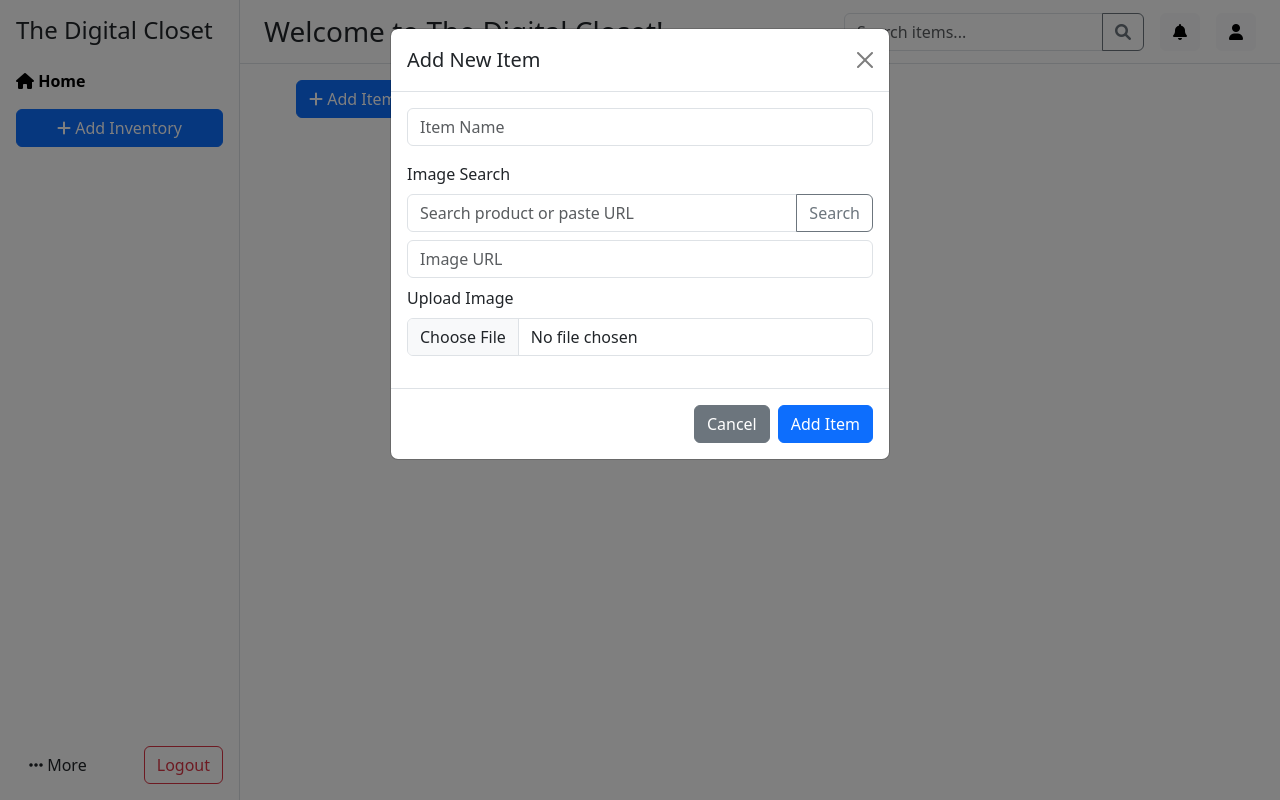
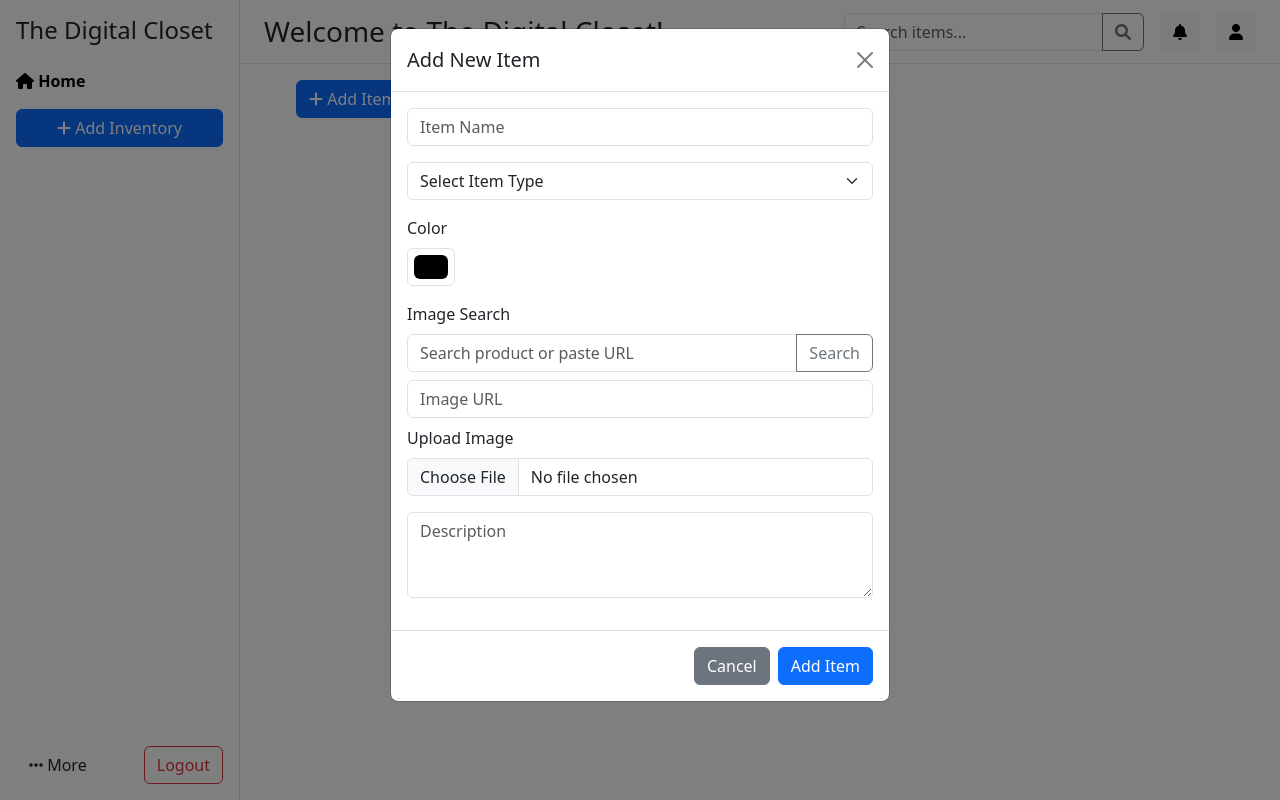
Before and after one commit to FredDan05/Final-Project, a Flask app: page /inventory/1 in a window 1280 px wide, after a click on "Add Item". Run offline with Flask 3, Linux system fonts and the light colour scheme; the visitor is signed in with stand-in values (Sample User, id 1); data that the repository does not hold is empty; some libraries are stand-ins or nearby versions.

Commit message:
Enhance inventory view with complete form fields and image handling

```diff
--- a/templates/inventory/view.html
+++ b/templates/inventory/view.html
@@ -58,7 +58,41 @@
                     </div>
                     <form action="/inventory/{{ inventory.id }}/edit_item/{{ item.id }}" method="post" enctype="multipart/form-data">
                         <div class="modal-body">
-                            <!-- [Previous form fields remain the same] -->
+                            <div class="mb-3">
+                                <input type="text" class="form-control" name="name" placeholder="Item Name" value="{{ item.name }}" required>
+                            </div>
+                            <div class="mb-3">
+                                <select class="form-select itemType" name="type" required onchange="updateSubtypes(this)">
+                                    <option value="shirt" {% if item.type == 'shirt' %}selected{% endif %}>Shirt</option>
+                                    <option value="pants" {% if item.type == 'pants' %}selected{% endif %}>Pants</option>
+                                    <option value="socks" {% if item.type == 'socks' %}selected{% endif %}>Socks</option>
+                                    <option value="shoes" {% if item.type == 'shoes' %}selected{% endif %}>Shoes</option>
+                                    <option value="accessory" {% if item.type == 'accessory' %}selected{% endif %}>Accessory</option>
+                                </select>
+                            </div>
+                            <div class="mb-3 subtypeContainer" style="display: none;">
+                                <select class="form-select itemSubtype" name="subtype">
+                                    <!-- Options will be populated by JavaScript -->
+                                </select>
+                            </div>
+                            <div class="mb-3">
+                                <label for="colorPicker{{ item.id }}" class="form-label">Color</label>
+                                <input type="color" class="form-control form-control-color" id="colorPicker{{ item.id }}" name="color" value="{{ item.color }}" required>
+                            </div>
+                            <div class="mb-3">
+                                <label class="form-label">Image Search</label>
+                                <div class="input-group mb-2">
+                                    <input type="text" class="form-control" id="searchInput{{ item.id }}" placeholder="Search product or paste URL">
+                                    <button type="button" class="btn btn-outline-secondary" onclick="searchImages('{{ item.id }}')">Search</button>
+                                </div>
+                                <div id="searchResults{{ item.id }}" class="row row-cols-2 g-2 mb-2"></div>
+                                <input type="url" class="form-control mb-2" name="image_url" value="{{ item.image_url }}" placeholder="Image URL">
+                                <label class="form-label">Upload Image</label>
+                                <input type="file" class="form-control" name="image" accept="image/*" capture>
+                            </div>
+                            <div class="mb-3">
+                                <textarea class="form-control" name="description" placeholder="Description" rows="3">{{ item.description }}</textarea>
+                            </div>
                         </div>
                         <div class="modal-footer">
                             <button type="button" class="btn btn-secondary" data-bs-dismiss="modal">Cancel</button>
@@ -86,11 +120,28 @@
             </div>
             <form action="/inventory/{{ inventory.id }}/add_item" method="post" enctype="multipart/form-data">
                 <div class="modal-body">
-                    <!-- Form fields with corrected IDs -->
                     <div class="mb-3">
                         <input type="text" class="form-control" name="name" placeholder="Item Name" required>
                     </div>
-                    <!-- [Other form fields remain the same] -->
+                    <div class="mb-3">
+                        <select class="form-select itemType" name="type" required onchange="updateSubtypes(this)">
+                            <option value="" disabled selected>Select Item Type</option>
+                            <option value="shirt">Shirt</option>
+                            <option value="pants">Pants</option>
+                            <option value="socks">Socks</option>
+                            <option value="shoes">Shoes</option>
+                            <option value="accessory">Accessory</option>
+                        </select>
+                    </div>
+                    <div class="mb-3 subtypeContainer" style="display: none;">
+                        <select class="form-select itemSubtype" name="subtype">
+                            <!-- Options will be populated by JavaScript -->
+                        </select>
+                    </div>
+                    <div class="mb-3">
+                        <label for="colorPicker" class="form-label">Color</label>
+                        <input type="color" class="form-control form-control-color" id="colorPicker" name="color" value="#000000" required>
+                    </div>
                     <div class="mb-3">
                         <label class="form-label">Image Search</label>
                         <div class="input-group mb-2">
@@ -101,6 +152,9 @@
                         <input type="url" class="form-control mb-2" name="image_url" placeholder="Image URL">
                         <label class="form-label">Upload Image</label>
                         <input type="file" class="form-control" name="image" accept="image/*" capture>
+                    </div>
+                    <div class="mb-3">
+                        <textarea class="form-control" name="description" placeholder="Description" rows="3"></textarea>
                     </div>
                 </div>
                 <div class="modal-footer">
```
